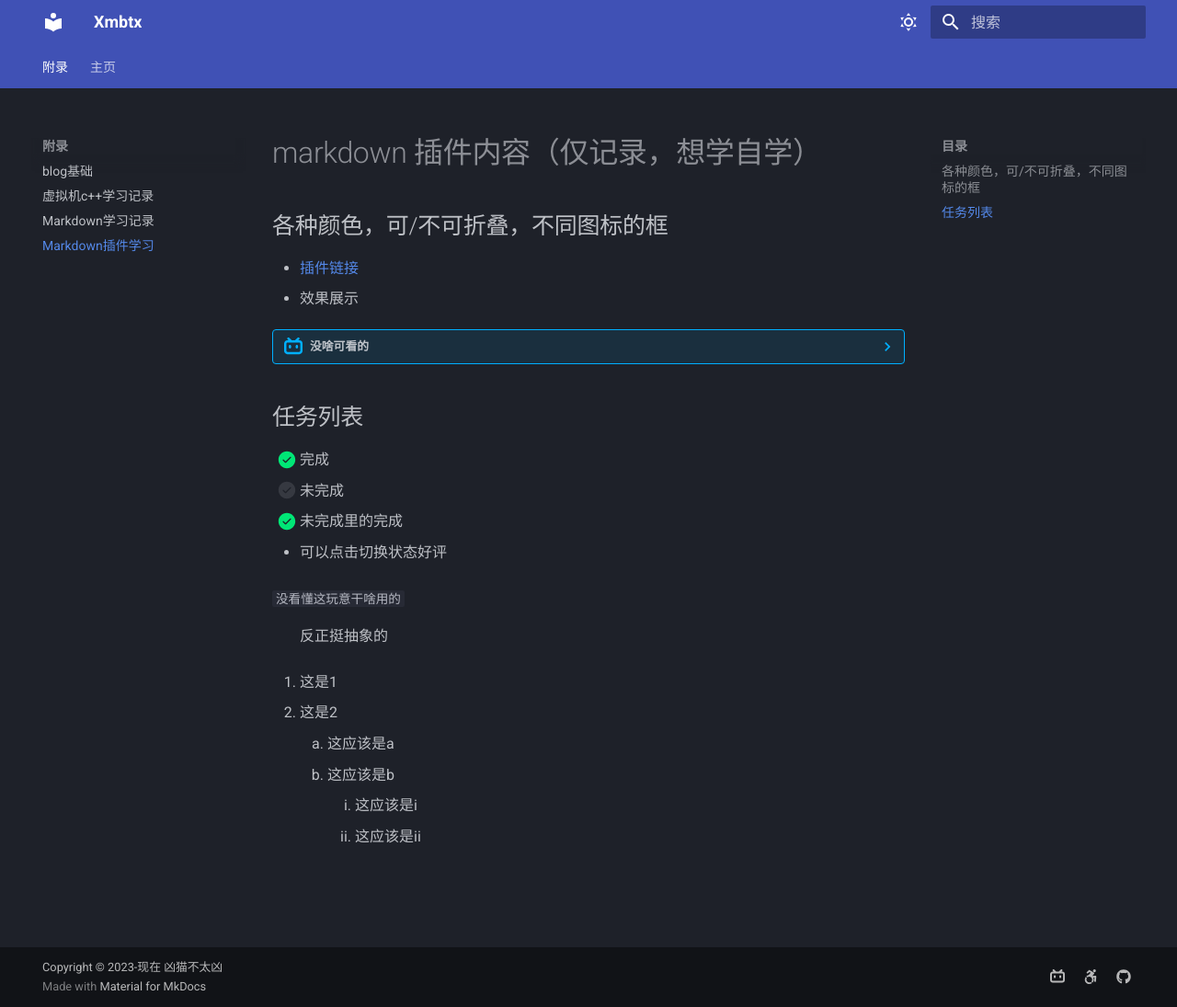
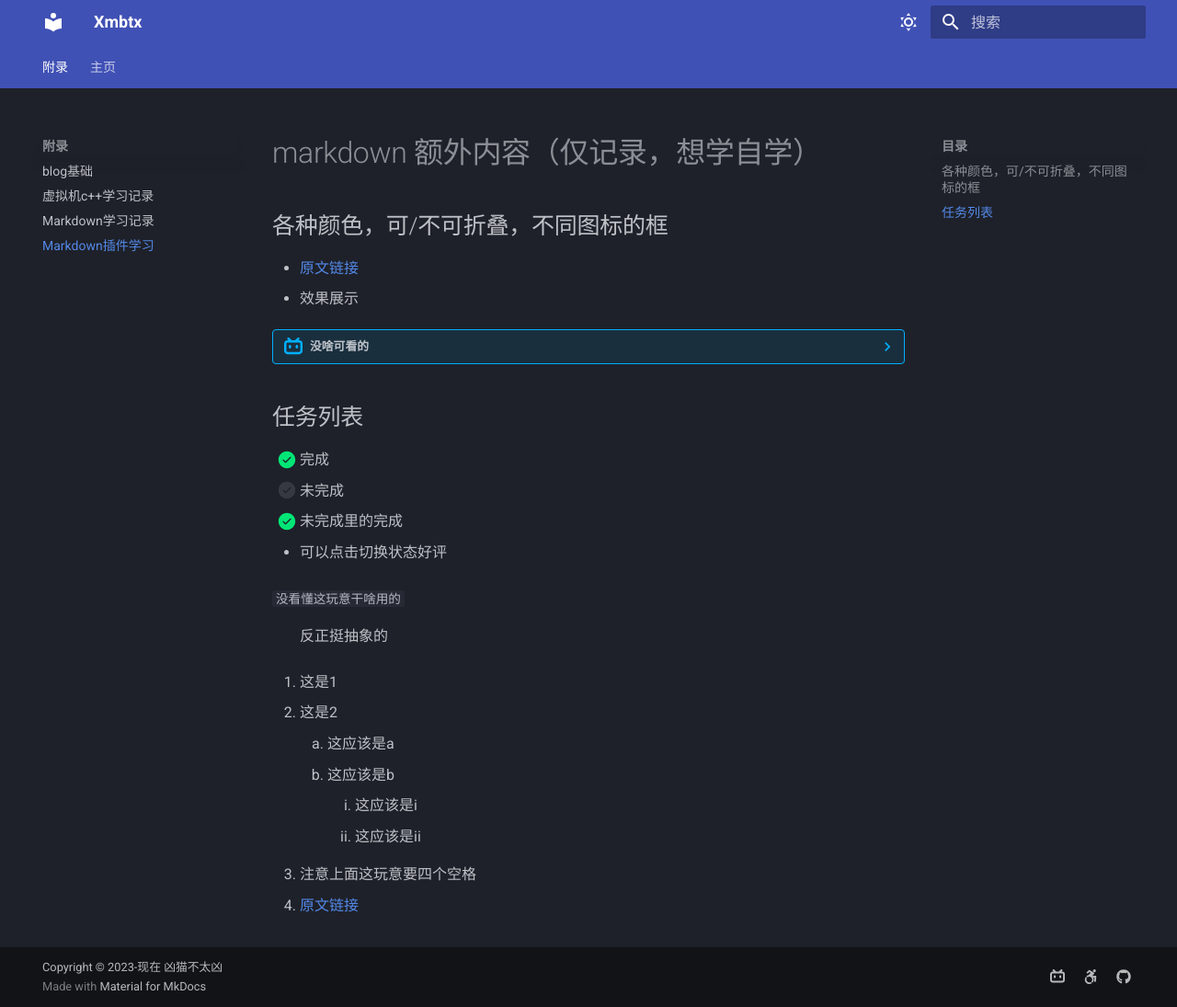
Before and after one commit to Xmbtx/xmbtx-blog, an MkDocs documentation site: the page built from docs/mkd/mkdex.md, in a window 1280 px wide and 1095 px high. Shown: the whole window at 92% size. Built offline with MkDocs 1.6.1 and Material for MkDocs 9.7.7, drawn with Linux system fonts in a browser that asks for light colours.

Commit message:
2023-11-15_00:03:31 update

```diff
--- a/docs/mkd/mkdex.md
+++ b/docs/mkd/mkdex.md
@@ -1,8 +1,8 @@
-# markdown 插件内容（仅记录，想学自学）
+# markdown 额外内容（仅记录，想学自学）
 
 ## 各种颜色，可/不可折叠，不同图标的框
 
-- [插件链接](https://squidfunk.github.io/mkdocs-material/reference/admonitions/#inline-blocks-inline-end)
+- [原文链接](https://squidfunk.github.io/mkdocs-material/reference/admonitions/#inline-blocks-inline-end)
 - 效果展示
 
 ??? abstract "没啥可看的"
@@ -29,3 +29,7 @@
 
         1. 这应该是i
         2. 这应该是ii
+
+- 注意上面这玩意要四个空格
+
+- [原文链接](https://squidfunk.github.io/mkdocs-material/reference/lists/)
```
